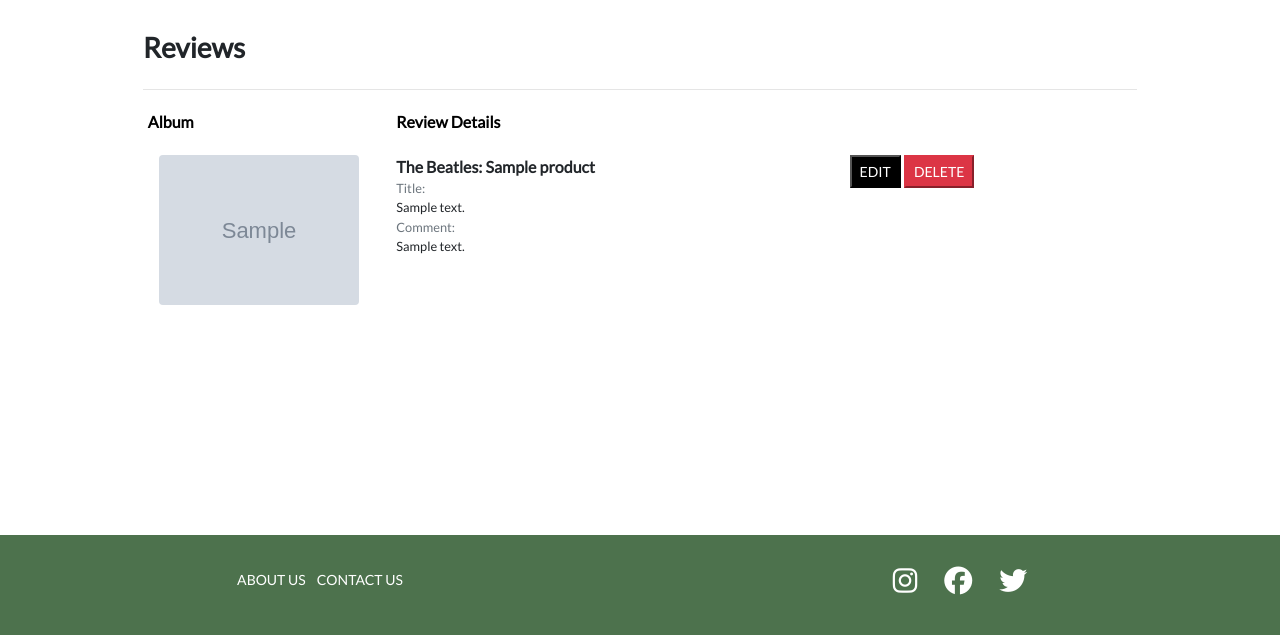
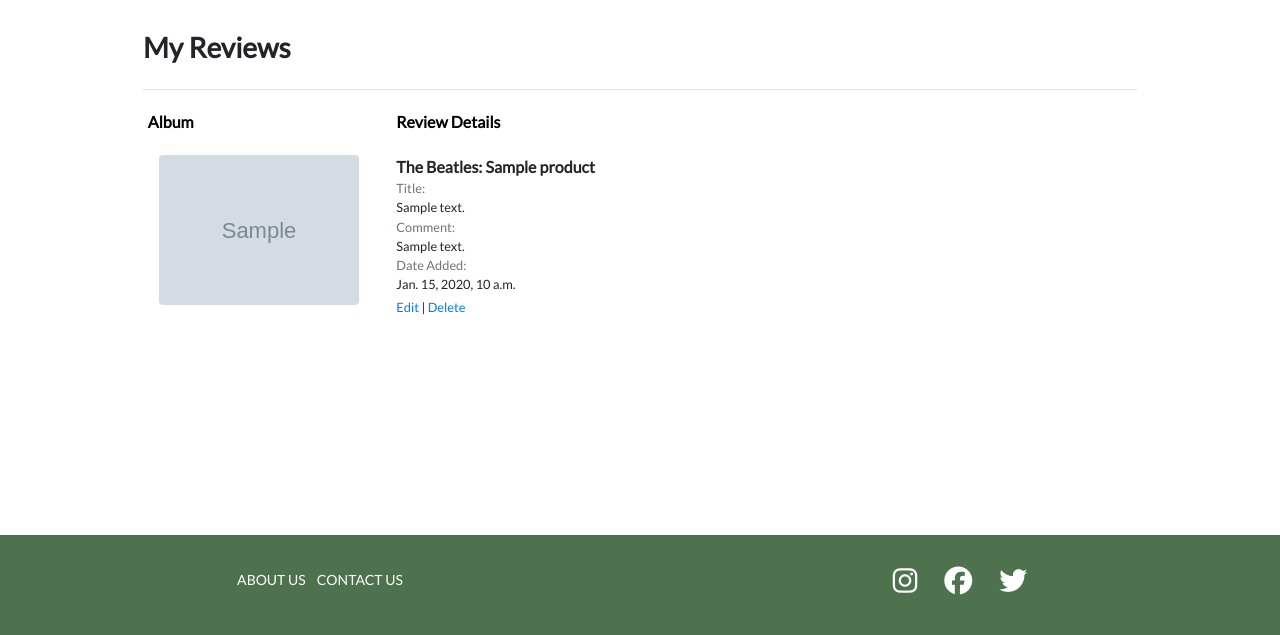
Before and after one commit to peejaywk/VinylRack, a Django app: page /reviews/ in a window 1280 px wide. Shown: the part 165-800 px from the top of the page. Run offline with Django 3.2, Linux system fonts and the light colour scheme; a user stored in the database is signed in; data comes from the database, SQL or seed files in the repository; tables that the repository leaves empty hold one stand-in row (values such as "Sample post"); grey boxes marked "Sample" are stand-in pictures; parts of the project's set-up code (start-up, migrations or seed data) failed here and were passed over; some libraries are stand-ins or nearby versions.

Commit message:
Modify the layout of the review template

```diff
--- a/reviews/templates/reviews/edit_review.html
+++ b/reviews/templates/reviews/edit_review.html
@@ -17,7 +17,7 @@
                     {{ field | as_crispy_field }}
                 {% endfor %}
                 <div class="text-right">
-                    <a class="btn btn-outline-black rounded-0" href="{% url 'products' %}">Cancel</a>
+                    <a class="btn btn-outline-black rounded-0" href="{% url 'list_reviews' %}">Cancel</a>
                     <button class="btn btn-black rounded-0" type="submit">Save</button>
                 </div>
             </form>
--- a/reviews/templates/reviews/reviews.html
+++ b/reviews/templates/reviews/reviews.html
@@ -5,7 +5,7 @@
 <div class="container mt-5">
     <div class="row">
         <div class="col-12 mt-3">
-            <h3 class="font-weight-bold mt-3">Reviews</h3>
+            <h3 class="font-weight-bold mt-3">My Reviews</h3>
         </div>
     </div>
     <hr>
@@ -17,7 +17,7 @@
                         <tr>
                             <th scope="col">Album</th>
                             <th scope="col">Review Details</th>
-                            <th scope="col"></th>
+                            <!-- <th scope="col"></th> -->
                         </tr>
                     </thead>
                     {% for review in reviews %}
@@ -39,11 +39,17 @@
                             <p class="my-0 small">{{review.review_title}}</p>
                             <p class="my-0 small text-muted">Comment:</p>
                             <p class="my-0 small">{{review.review_content}}</p>
+                            <p class="my-0 small text-muted">Date Added:</p>
+                            <p class="my-0 small">{{review.created_on}}</p>
+                            <small class="mb-2">
+                                <a href="{% url 'edit_review' review.id %}">Edit</a> |
+                                <a href="{% url 'delete_review' review.id %}">Delete</a>
+                            </small>
                         </td>
-                        <td class="py-3">
-                            <a href="{% url 'edit_review' review.id %}"><button class="btn-sm btn-black rounded-0 text-uppercase mb-2">Edit</button></a>
-                            <a href="{% url 'delete_review' review.id %}"><button class="btn-sm btn-danger rounded-0 text-uppercase mb-2">Delete</button></a>
-                        </td>
+                        <!-- <td class="py-3">
+                            <a href="{% url 'edit_review' review.id %}"><button type="button" class="btn-sm btn-black rounded-0 text-uppercase mb-2">Edit</button></a>
+                            <a href="{% url 'delete_review' review.id %}"><button type="bottun" class="btn-sm btn-danger rounded-0 text-uppercase mb-2">Delete</button></a>
+                        </td> -->
                     </tr>
                     {% endfor %}
                 </table>
```
